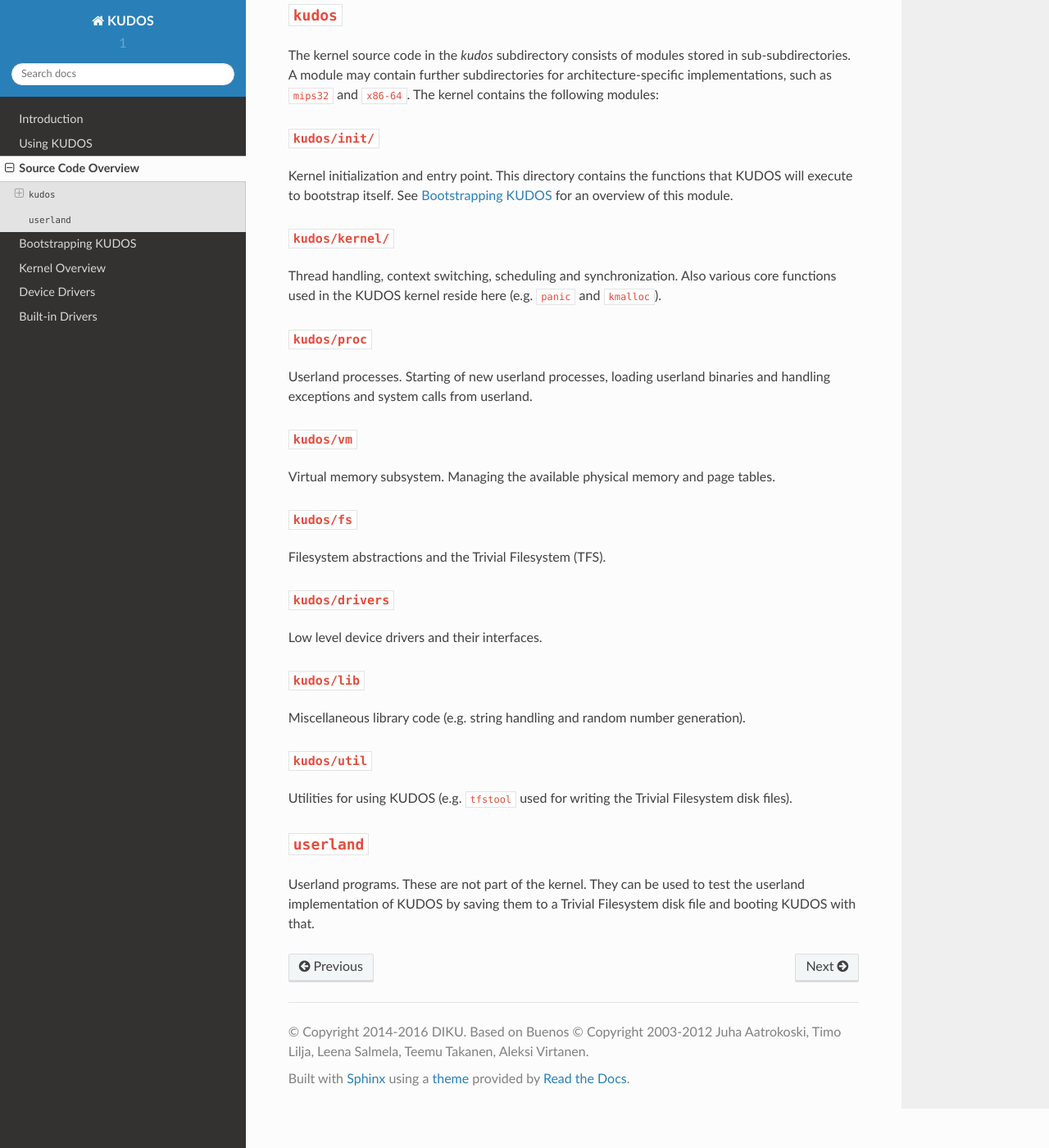
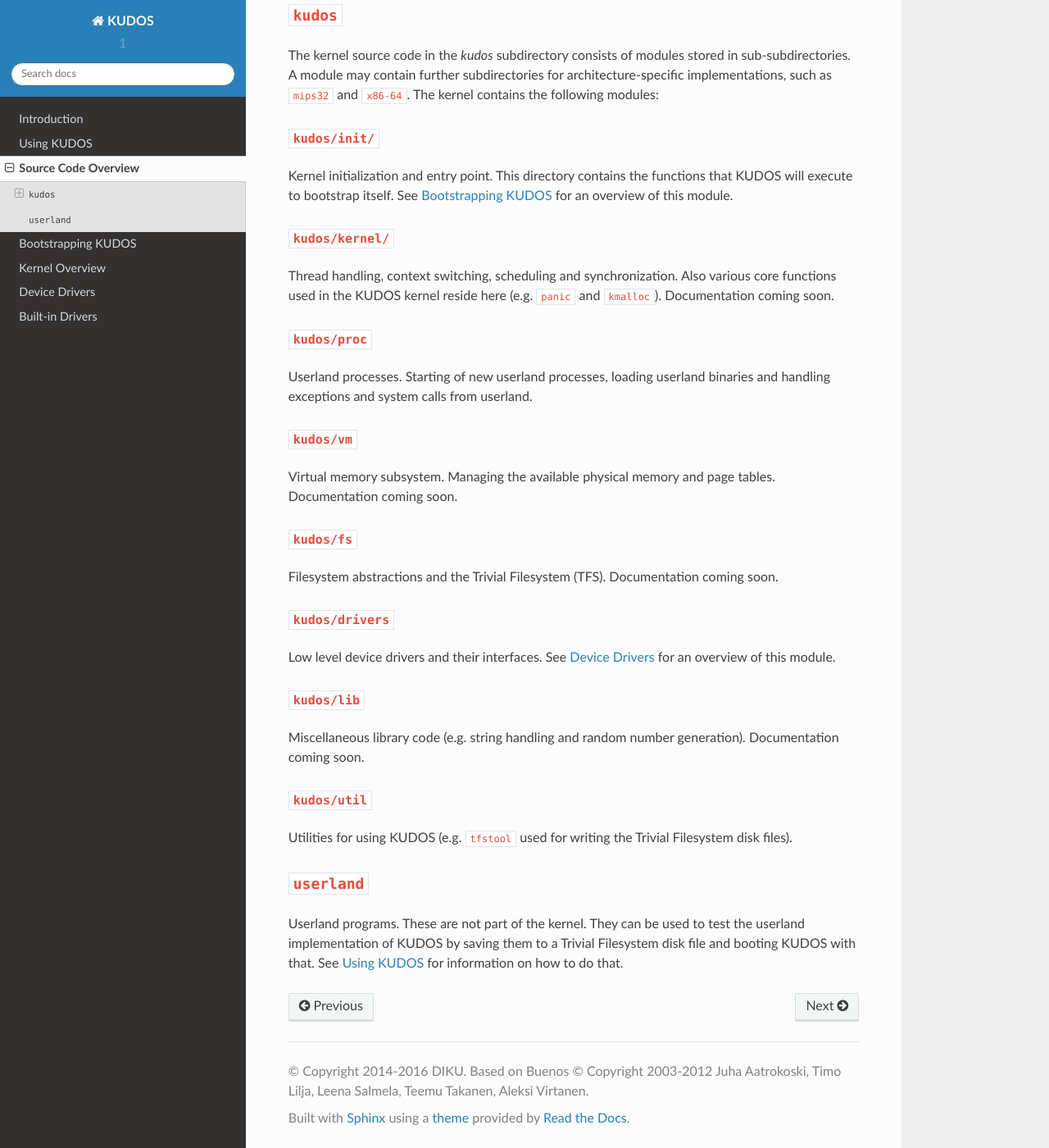
Before and after one commit to DIKU-EDU/kudos, a Sphinx documentation site: the page built from docs/source-code-overview.rst, in a window 1280 px wide and 1400 px high, scrolled down 378 px. Shown: the whole window at 82% size. Built offline with Sphinx 7.4.7 and the Read the Docs theme 2.0.0, drawn with Linux system fonts in a browser that asks for light colours.

Commit message:
no need for those labels

```diff
--- a/docs/bootstrapping-kudos.rst
+++ b/docs/bootstrapping-kudos.rst
@@ -1,6 +1,5 @@
 Bootstrapping KUDOS
 ===================
-.. _bootstrapping-kudos:
 
 This section explains the bootup process of KUDOS from the first instruction
 ever executed by the CPU to the point when userland processes can be started.
--- a/docs/introduction.rst
+++ b/docs/introduction.rst
@@ -1,6 +1,5 @@
 Introduction
 ============
-.. _introduction:
 
 The KUDOS operating system is heavily based upon the BUENOS operating
 system, and this documentation is heavily based upon the accompanying
--- a/docs/kernel-overview.rst
+++ b/docs/kernel-overview.rst
@@ -1,6 +1,5 @@
 Kernel Overview
 ===============
-.. _kernel-overview:
 
 Although aiming for simplicity, the KUDOS kernel is still quite a complicated
 piece of software.
--- a/docs/source-code-overview.rst
+++ b/docs/source-code-overview.rst
@@ -55,7 +54,7 @@
 
 Thread handling, context switching, scheduling and synchronization.  Also
 various core functions used in the KUDOS kernel reside here (e.g. ``panic`` and
-``kmalloc``).
+``kmalloc``). Documentation coming soon.
 
 ``kudos/proc``
 ~~~~~~~~~~~~~~
@@ -67,22 +66,25 @@
 ~~~~~~~~~~~~
 
 Virtual memory subsystem.  Managing the available physical memory and page
-tables.
+tables. Documentation coming soon.
 
 ``kudos/fs``
 ~~~~~~~~~~~~
 
-Filesystem abstractions and the Trivial Filesystem (TFS).
+Filesystem abstractions and the Trivial Filesystem (TFS). Documentation coming
+soon.
 
 ``kudos/drivers``
 ~~~~~~~~~~~~~~~~~
 
-Low level device drivers and their interfaces.
+Low level device drivers and their interfaces. See :doc:`device-drivers` for an
+overview of this module.
 
 ``kudos/lib``
 ~~~~~~~~~~~~~
 
 Miscellaneous library code (e.g. string handling and random number generation).
+Documentation coming soon.
 
 ``kudos/util``
 ~~~~~~~~~~~~~~
@@ -96,5 +98,6 @@
 ------------
 
 Userland programs.  These are not part of the kernel.  They can be used to test
-the userland implementation of KUDOS by saving them to a Trivial Filesystem disk
-file and booting KUDOS with that.
+the userland implementation of KUDOS by saving them to a Trivial Filesystem
+disk file and booting KUDOS with that. See :doc:`usage` for information on how
+to do that.
--- a/docs/usage.rst
+++ b/docs/usage.rst
@@ -1,6 +1,5 @@
 Using KUDOS
 ===========
-.. _usage:
 
 The KUDOS system requires the following software to run:
 
```
Also changed, not shown: other parts of docs/source-code-overview.rst (+0 -1 lines).
